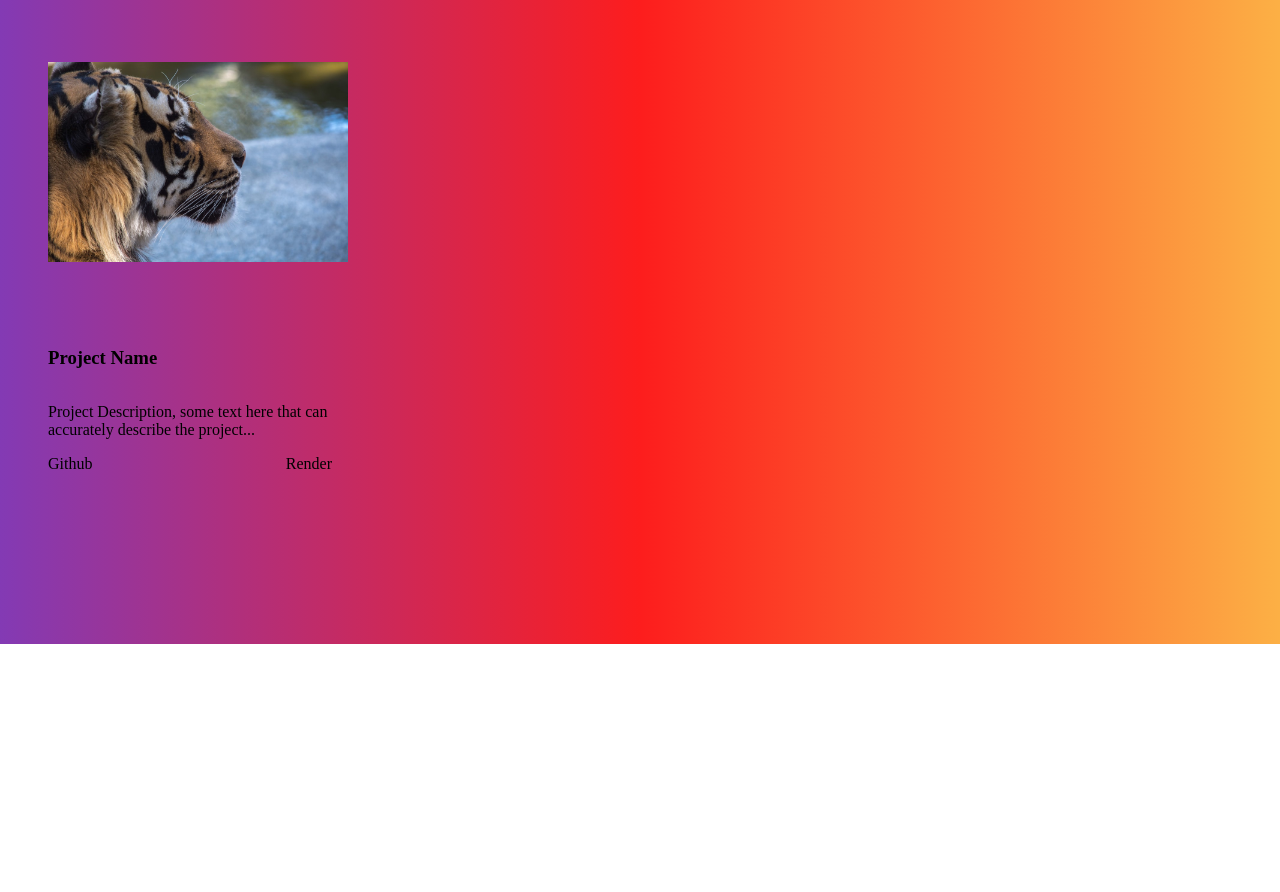
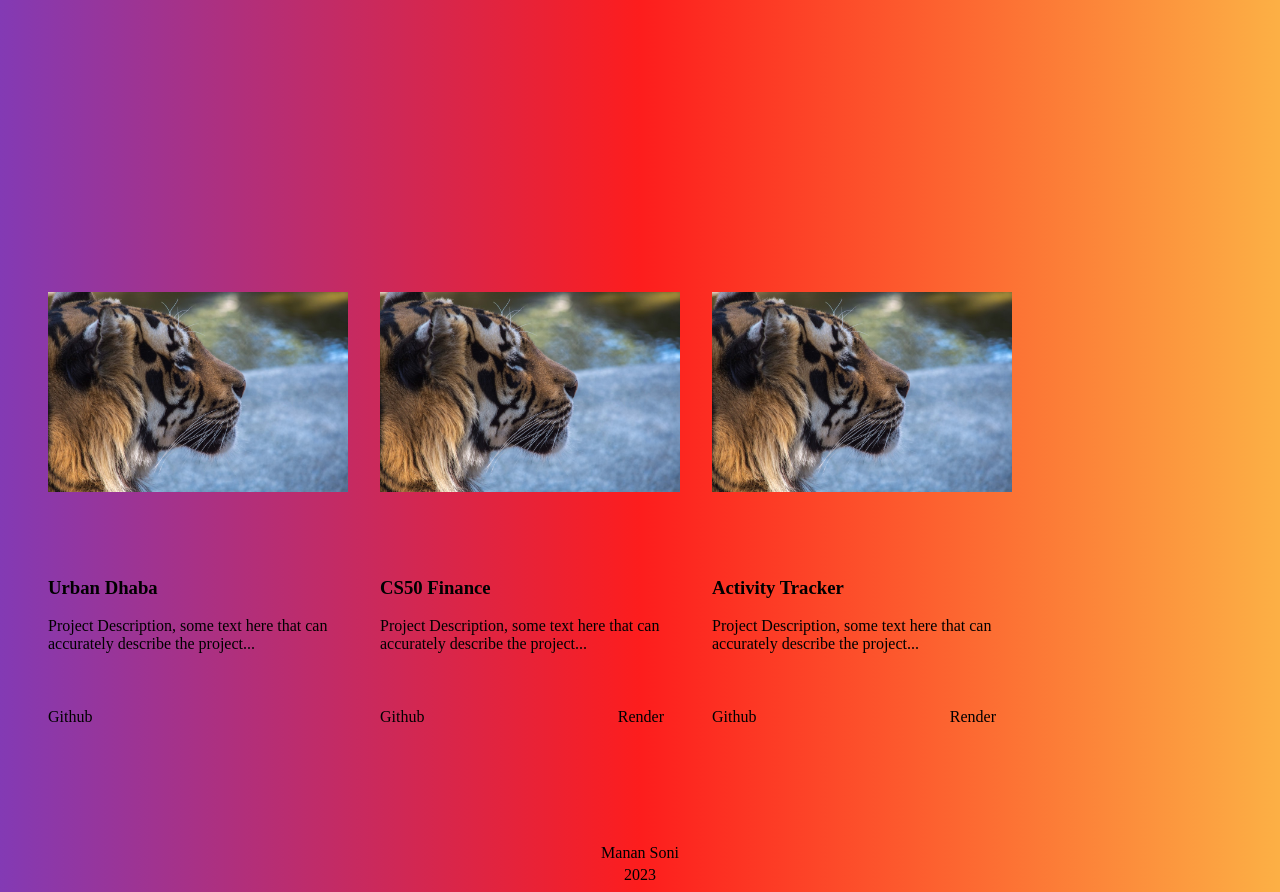
Before and after one commit to manansoni77/Portfolio, a plain HTML site: page index.html in a window 1280 px wide. Shown: the part 1337-2229 px from the top of the page. Before the commit the page ends 1981 px from the top, so only its background shows below. Drawn offline with Linux system fonts and the light colour scheme.

Commit message:
Update links to projects

```diff
--- a/index.html
+++ b/index.html
@@ -13,14 +13,16 @@
     <link rel="stylesheet" href="styles.css" />
   </head>
   <body>
-    <div class="flex-row nav">
+    <div class="flex-row navbar">
       <a class="nav-item">Home</a>
       <a href="#about" class="nav-item">About</a>
       <a class="nav-item">Resume</a>
     </div>
+
     <div id="title" class="flex-row section">
       <h1 class="title">Hi! I'm Manan Soni</h1>
     </div>
+
     <div id="about" class="flex-col section">
       <div class="point">
         <h2>About Me</h2>
@@ -31,6 +33,7 @@
           experiences.
         </p>
       </div>
+
       <div class="point">
         <h2>My Expertise</h2>
         <p>
@@ -42,23 +45,76 @@
         </p>
       </div>
     </div>
-    <div id="projects" class="section">
+
+    <div id="projects" class="flex-row section flex-wrap">
       <div class="card">
         <div class="card-img">
           <img src="img.jpg" />
         </div>
+
         <div class="flex-col">
-          <h3>Project Name</h3>
-          <p>
-            Project Description, some text here that can accurately describe the
-            project...
-          </p>
-          <div>
-            <a>Github</a>
-            <a>Render</a>
+          <div class="flex-col card-content">
+            <h3>Urban Dhaba</h3>
+            <p>
+              Project Description, some text here that can accurately describe
+              the project...
+            </p>
+          </div>
+
+          <div class="card-footer">
+            <a href="https://github.com/manansoni77/Urban-Dhaba">Github</a>
+          </div>
+        </div>
+      </div>
+
+      <div class="card">
+        <div class="card-img">
+          <img src="img.jpg" />
+        </div>
+
+        <div class="flex-col">
+          <div class="flex-col card-content">
+            <h3>CS50 Finance</h3>
+            <p>
+              Project Description, some text here that can accurately describe
+              the project...
+            </p>
+          </div>
+
+          <div class="card-footer">
+            <a href="https://github.com/manansoni77/CS50-Finance">Github</a>
+            <a href="https://cs50-finance-nx6i.onrender.com">Render</a>
+          </div>
+        </div>
+      </div>
+
+      <div class="card">
+        <div class="card-img">
+          <img src="img.jpg" />
+        </div>
+
+        <div class="flex-col">
+          <div class="flex-col card-content">
+            <h3>Activity Tracker</h3>
+            <p>
+              Project Description, some text here that can accurately describe
+              the project...
+            </p>
+          </div>
+
+          <div class="card-footer">
+            <a href="https://github.com/manansoni77/ActivityTrackerFlask"
+              >Github</a
+            >
+            <a href="https://activity-v1.onrender.com">Render</a>
           </div>
         </div>
       </div>
     </div>
+
+    <div class="flex-col footer">
+      <p>Manan Soni</p>
+      <p>2023</p>
+    </div>
   </body>
 </html>
--- a/styles.css
+++ b/styles.css
@@ -13,6 +13,18 @@ body {
   box-sizing: border-box;
 } */
 
+p {
+  margin: 0;
+}
+
+a,
+a:visited,
+a:hover,
+a:active {
+  text-decoration: inherit;
+  color: inherit;
+}
+
 .flex-row {
   display: flex;
   flex-direction: row;
@@ -23,11 +35,15 @@ body {
   flex-direction: column;
 }
 
+.flex-wrap {
+  flex-wrap: wrap;
+}
+
 .section {
-  height: 80vh;
-  padding-left: 32px;
+  min-height: 80vh;
+  padding: 32px;
   align-items: center;
-  /* gap: 32px; */
+  gap: 32px;
 }
 
 .point {
@@ -38,7 +54,7 @@ body {
   font-size: 64px;
 }
 
-.nav {
+.navbar {
   padding: 16px;
   justify-content: flex-end;
   gap: 16px;
@@ -46,9 +62,12 @@ body {
 
 .nav-item {
   font-size: large;
-  color: inherit;
-  text-decoration: none;
-  /* pointer-events: none; */
+}
+
+.footer {
+  align-items: center;
+  padding: 8px;
+  gap: 4px;
 }
 
 .card {
@@ -64,6 +83,10 @@ body {
   justify-content: center;
 }
 
+.card-content {
+  height: 150px;
+}
+
 .card-img > img {
   width: 100%;
 }
@@ -72,7 +95,7 @@ body {
   padding: 8px;
 }
 
-.card > div > div {
+.card-footer {
   display: flex;
   justify-content: space-between;
 }
```
